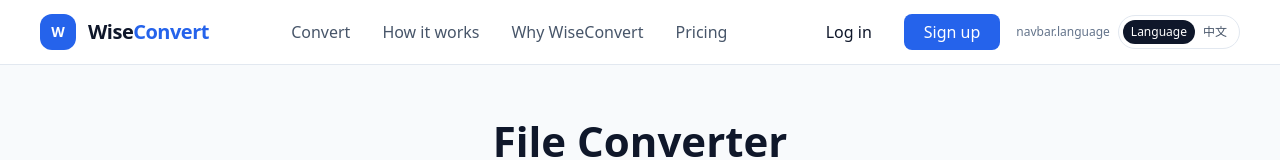
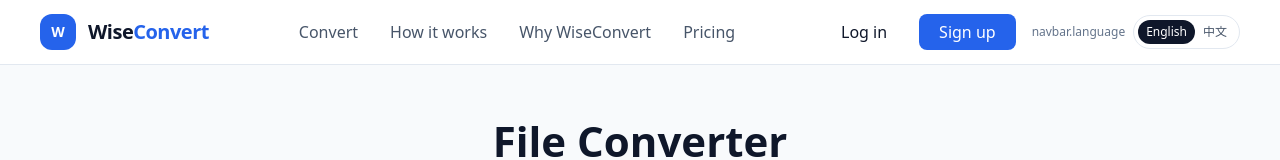
Before and after one commit to boltrsss/wiseconvert, a Next.js app: page / in a window 1280 px wide. Shown: the top 160 px of the page. Built offline with nearby package versions, Linux system fonts and the light colour scheme; no server answers.

Commit message:
Update LanguageSwitcher.tsx

```diff
--- a/components/LanguageSwitcher.tsx
+++ b/components/LanguageSwitcher.tsx
@@ -21,8 +21,7 @@ export function LanguageSwitcher() {
               : 'text-slate-600 hover:bg-slate-100'
           }`}
         >
-
-          {t("navbar.language_label", "Language")}
+          {t('navbar.language_en')}
         </button>
         <button
           type="button"
```
